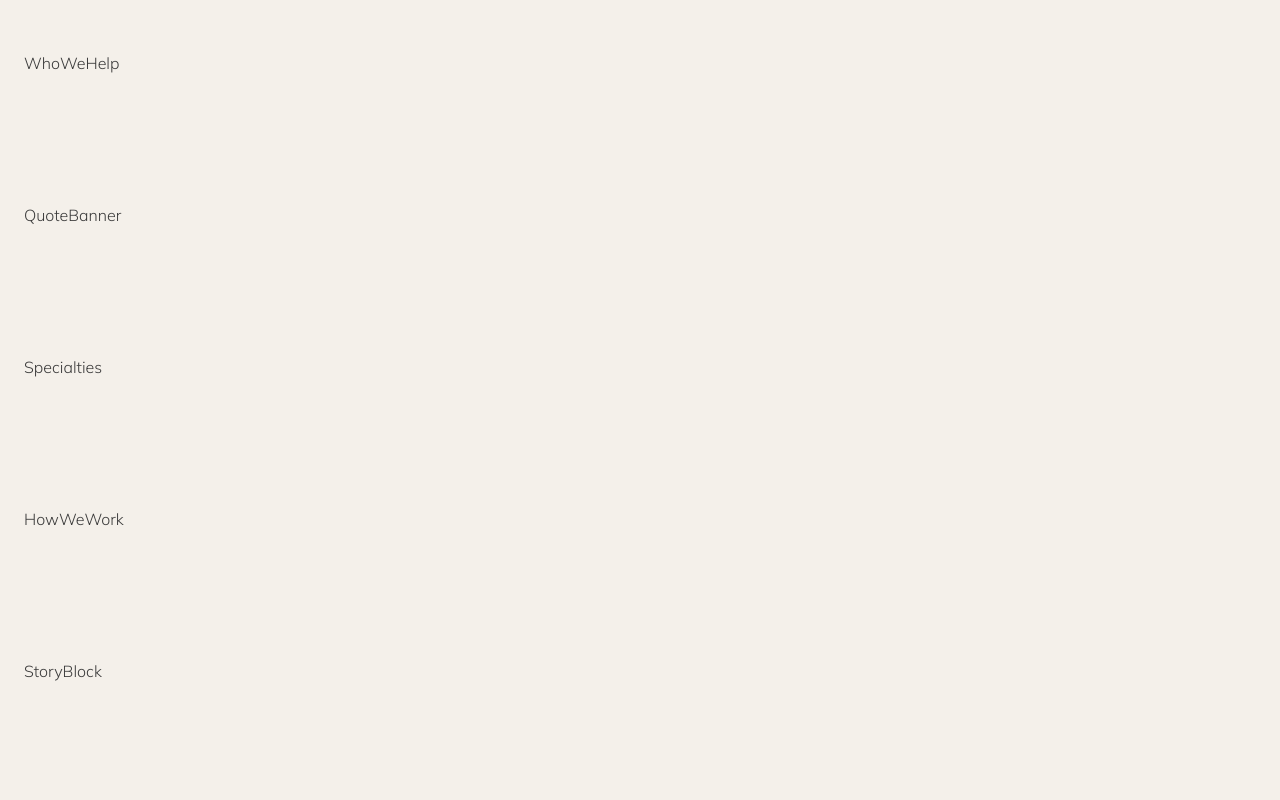
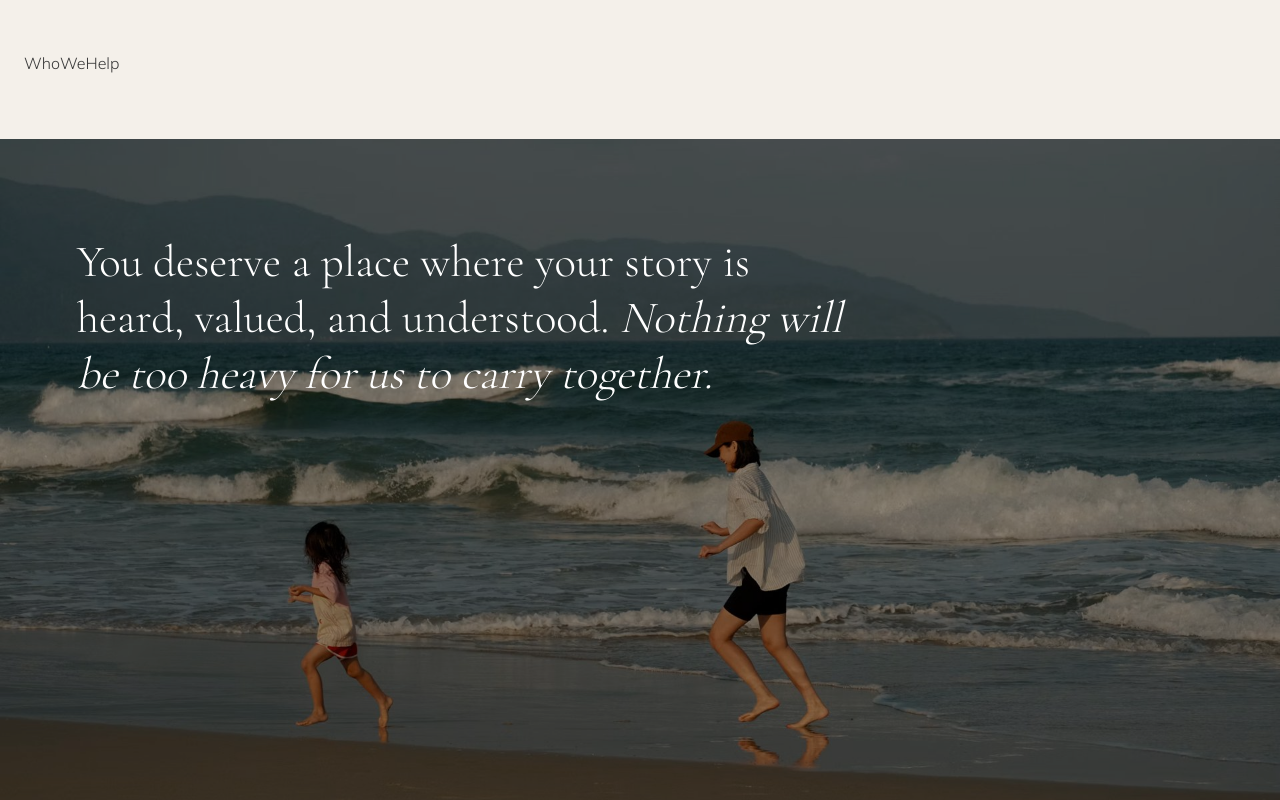
Before and after one commit to kanishkaawasthi68-spec/maya-reynolds-site, a Next.js app: page / in a window 1280 px wide. Shown: the part 1900-2700 px from the top of the page. Built offline with nearby package versions, Linux system fonts and the light colour scheme; a web font is replaced by a local one.

Commit message:
Add quote banner section

```diff
--- a/components/QuoteBanner.tsx
+++ b/components/QuoteBanner.tsx
@@ -1,3 +1,26 @@
+import Image from "next/image";
+
 export default function QuoteBanner() {
-  return <section className="py-16 px-6">QuoteBanner</section>;
+  return (
+    <section className="relative flex min-h-[32rem] items-end overflow-hidden lg:min-h-[42rem] lg:items-start lg:pt-24">
+      <Image
+        src="/images/quote-bg.jpg"
+        alt="A parent and child running along the shoreline"
+        fill
+        sizes="100vw"
+        className="object-cover"
+      />
+      {/* Dark overlay so the text stays readable */}
+      <div className="absolute inset-0 bg-black/45" aria-hidden="true" />
+
+      <div className="relative z-10 w-full px-[6vw] pb-14 lg:pb-0">
+        <blockquote className="mx-auto max-w-6xl">
+          <p className="max-w-3xl font-heading text-[2.1rem] leading-[1.25] text-white lg:text-[2.8rem]">
+            You deserve a place where your story is heard, valued, and understood.{" "}
+            <em className="italic">Nothing will be too heavy for us to carry together.</em>
+          </p>
+        </blockquote>
+      </div>
+    </section>
+  );
 }
```
Also changed, not shown: public/images/quote-bg.jpg (added).
